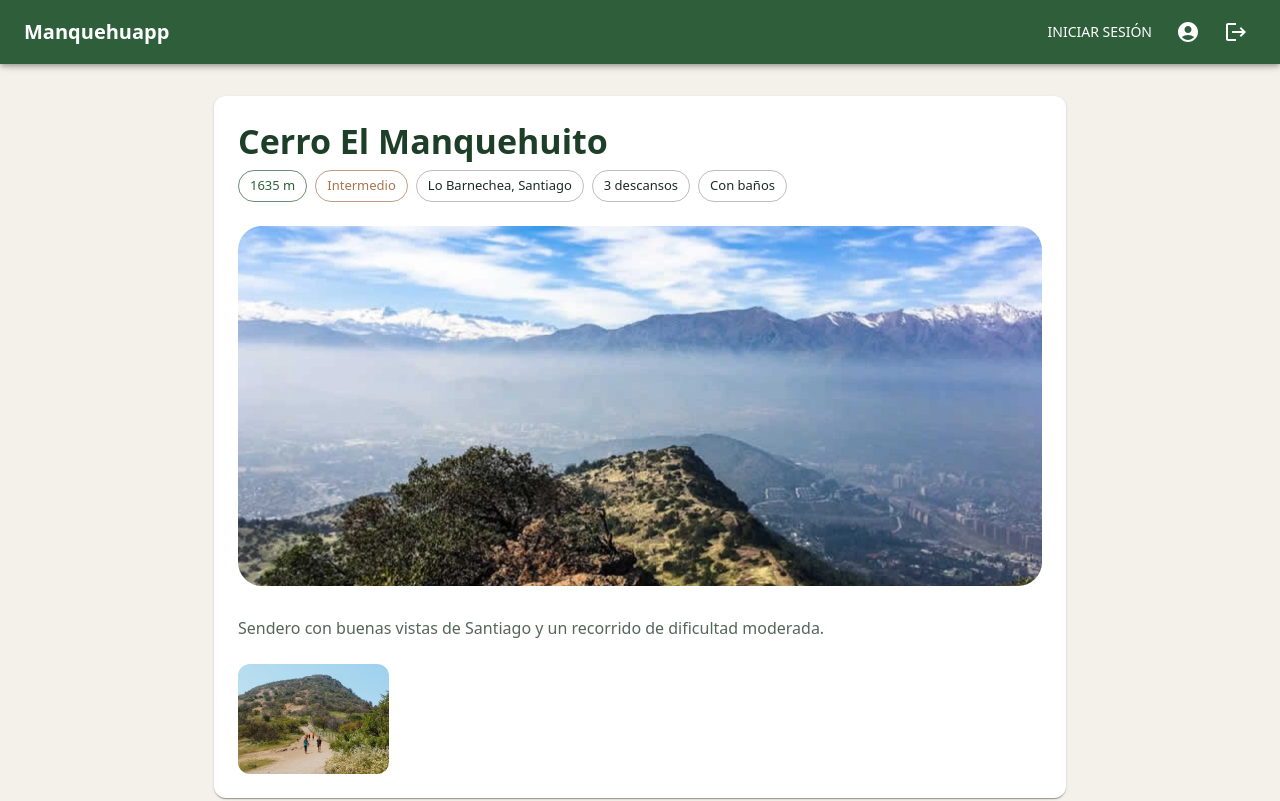
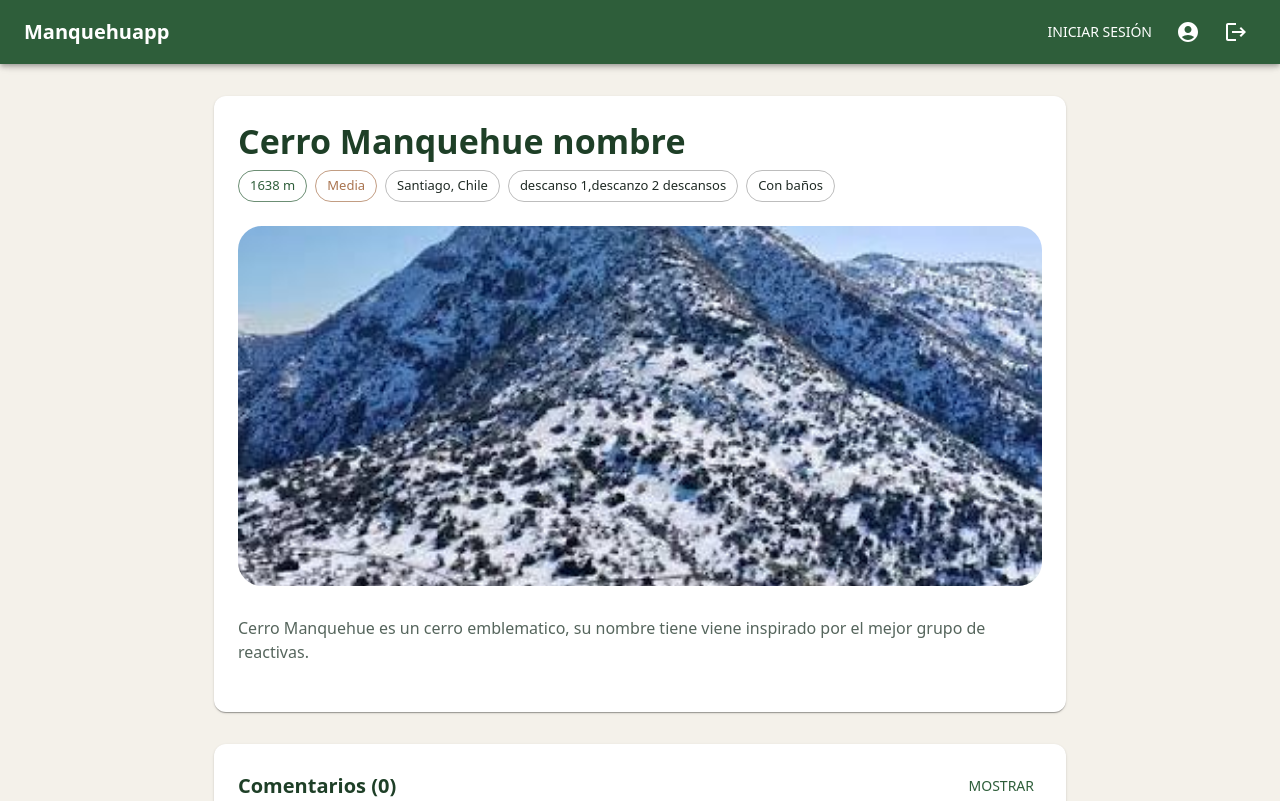
Before and after one commit to LexfordMax14/manquehuitos_proyecto, a React (Vite) app in the folder frontend/: page /1 in a window 1280 px wide. Shown: the top 801 px of the page. Built offline with nearby package versions, Linux system fonts and the light colour scheme.

Commit message:
refactor: Combinar los tipos detalleCerro y Cerro en uno solo

```diff
--- a/frontend/src/App.tsx
+++ b/frontend/src/App.tsx
@@ -1,7 +1,7 @@
 import { Route, Routes } from 'react-router-dom'
 import Header from './components/Header'
 import DirectorioCerros from './components/DirectoriosCerro'
-import Cerro from './pages/Cerro'
+import DetalleCerro from './pages/Cerro'
 import CreateCerroForm from './pages/CreateCerroForm'
 
 function App() {
@@ -13,7 +13,7 @@ function App() {
         {/* Las rutas fijas van antes que la del parametro. */}
         <Route path="/" element={<DirectorioCerros />} />
         <Route path="/form" element={<CreateCerroForm />} />
-        <Route path="/:id" element={<Cerro />} />
+        <Route path="/:id" element={<DetalleCerro />} />
       </Routes>
     </>
   )
--- a/frontend/src/components/CardCerro.tsx
+++ b/frontend/src/components/CardCerro.tsx
@@ -4,13 +4,10 @@ import type { Cerro } from '../types/cerro'
 
 interface CardCerroProps {
   cerro: Cerro
-  // Qué hacer al clickear la tarjeta. La navegación la resuelve quien use
-  // este componente.
   onSelect: () => void
 }
 
 function CardCerro({ cerro, onSelect }: CardCerroProps) {
-  // Estado local: si la imagen no carga, mostramos un texto de reemplazo.
   const [imagenFallo, setImagenFallo] = useState(false)
 
   return (
@@ -37,9 +34,9 @@ function CardCerro({ cerro, onSelect }: CardCerroProps) {
           : (
               <CardMedia
                 component="img"
-                image={cerro.imagen}
+                image={cerro.imagenes[0]}
                 alt={`Foto del cerro ${cerro.nombre}`}
-                onError={() => setImagenFallo(true)}
+
                 sx={{ height: 200, objectFit: 'cover' }}
               />
             )}
--- a/frontend/src/pages/Cerro.tsx
+++ b/frontend/src/pages/Cerro.tsx
@@ -11,15 +11,15 @@ import {
   TextField,
   Typography,
 } from '@mui/material'
-import type { DetalleCerro } from '../types/detalleCerro'
+import type { Cerro } from '../types/cerro'
 import cerros from '../services/cerros'
 import type { ComentarioType } from '../types/comentario'
 import Comentario from '../components/Comentario'
 
-const Cerro = () => {
+const DetalleCerro = () => {
   const { id } = useParams()
   const cerroId = Number(id)
-  const [cerro, setCerro] = useState<DetalleCerro | null>(null)
+  const [cerro, setCerro] = useState<Cerro | null>(null)
 
   const [mostrarCaja, setCaja] = useState<boolean>(false)
   const [nuevoAutor, setNuevoAutor] = useState<string>('')
@@ -150,4 +150,4 @@ const Cerro = () => {
   )
 }
 
-export default Cerro
+export default DetalleCerro
--- a/frontend/src/services/cerros.ts
+++ b/frontend/src/services/cerros.ts
@@ -1,17 +1,16 @@
-import cerros from "../assets/ejemplo.json";
-import type { DetalleCerro } from '../types/detalleCerro'
+import cerros from "../data/cerros.json";
+import type { Cerro } from '../types/cerro'
 
 
-const getCerro = (id: number): DetalleCerro => {
+const getCerro = (id: number): Cerro => {
   const cerro = cerros.find(cerro => cerro.id === id);
 
     if (!cerro) {
         throw new Error("Cerro no encontrado");
     }
 
-    return cerro as DetalleCerro;
+    return cerro as Cerro;
 }
-
 
 export default {
   getCerro
```
Also changed, not shown: frontend/src/types/cerro.ts (+6 -10 lines), frontend/src/types/detalleCerro.ts (deleted, +0 -13 lines).
